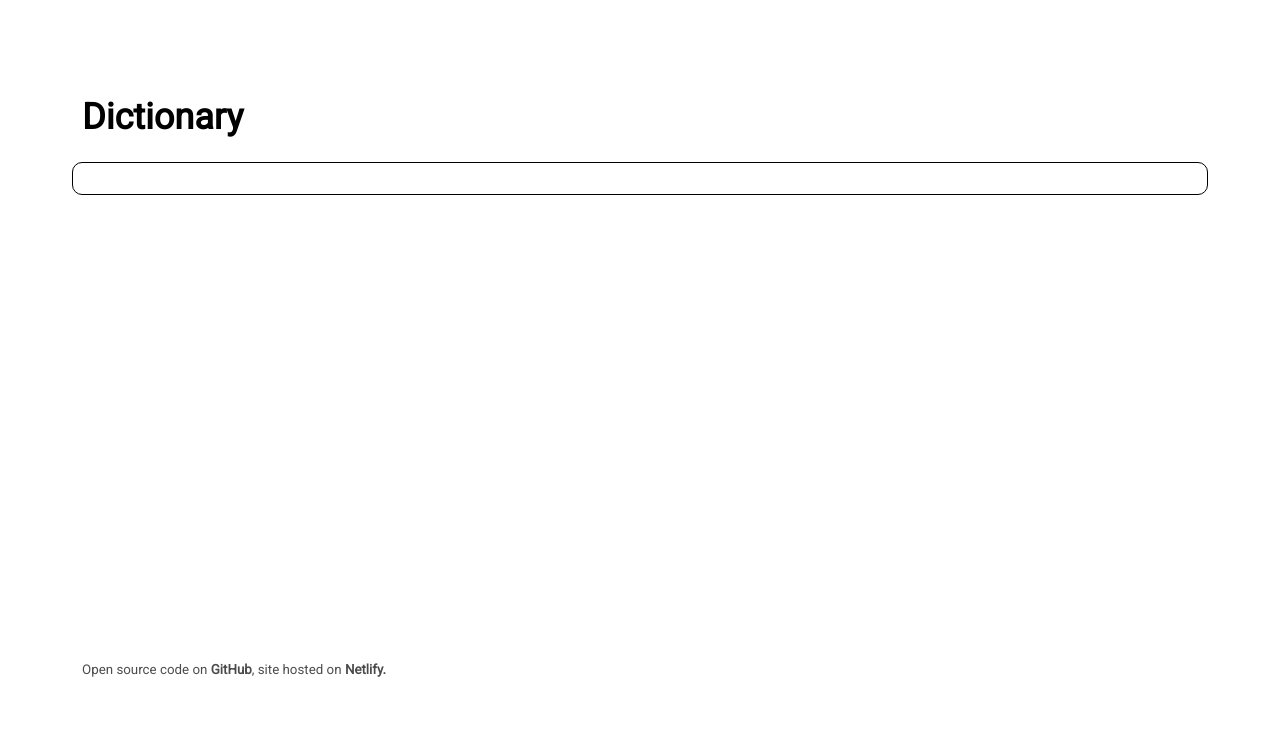
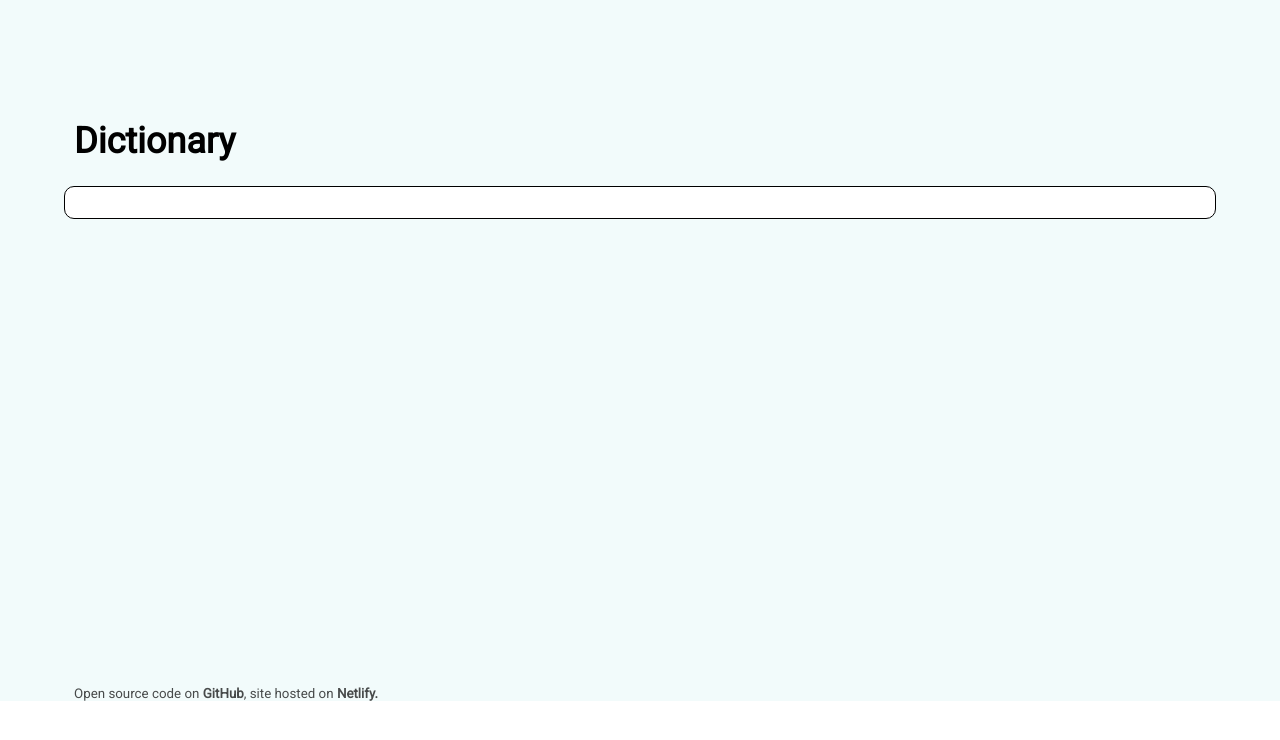
Before and after one commit to mariaalouisaa/Dictionary-Project, a React (Create React App) app: page / in a window 1280 px wide. Shown: the top 740 px of the page. Built offline with nearby package versions, Linux system fonts and the light colour scheme.

Commit message:
changed background colour

```diff
--- a/src/App.css
+++ b/src/App.css
@@ -1,6 +1,10 @@
+body {
+  margin: 0;
+}
 .App {
   font-family: "Roboto", sans-serif;
-  margin: 6em 4em 0 4em;
+  padding: 6em 4em 0 4em;
+  background-color: rgb(131, 213, 216, 0.1);
 }
 
 footer {
--- a/src/Definition.css
+++ b/src/Definition.css
@@ -3,6 +3,7 @@ section {
   border-radius: 20px;
   margin-bottom: 2em;
   padding: 10px;
+  background: white;
 }
 
 h2 {
```
